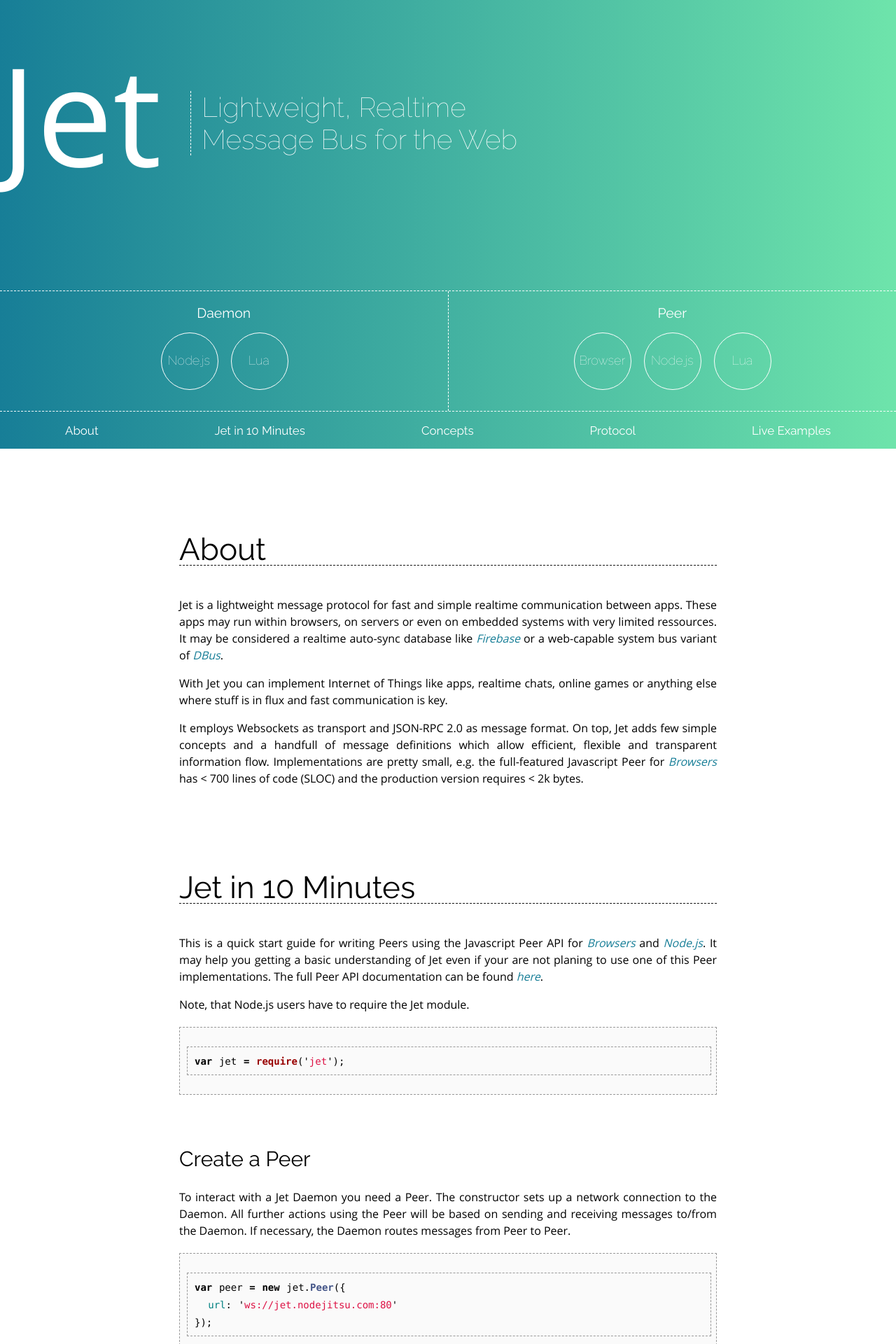
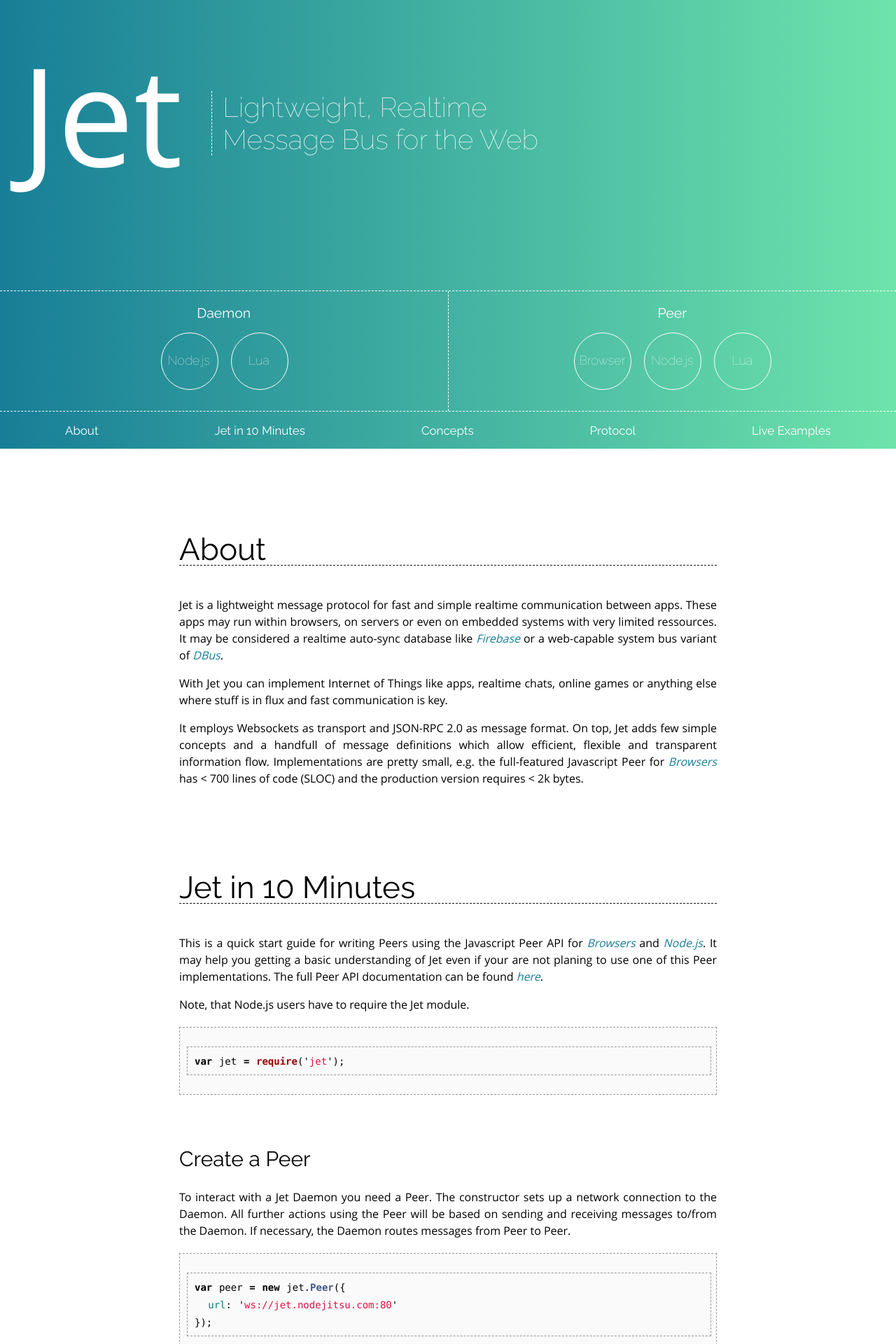
Before and after one commit to HBM/jet, a Jekyll site: the page built from index.md, in a window 1280 px wide. Shown: the top 1920 px of the page at 70% size. Built offline with Jekyll 4.4.1, drawn with Linux system fonts in a browser that asks for light colours; Markdown is read by kramdown in place of the engine named in the settings.

Commit message:
hero spacing

```diff
--- a/css/main.css
+++ b/css/main.css
@@ -39,7 +39,7 @@ html, body { height: 100%; }
   margin: 0px;
   text-align: left;
   padding-right: 42px;
-  flex-shrink: 1;
+  padding-left: 30px;
 }
 
 #hero #tagline {
@@ -51,7 +51,7 @@ html, body { height: 100%; }
   margin: 0px;
   text-align: left;
   max-width: 500px;
-  min-width: 300px;
+  min-width: 320px;
   border-left: 1px dashed white;
   padding-top: 0px;
   padding-left: 15px;
```
